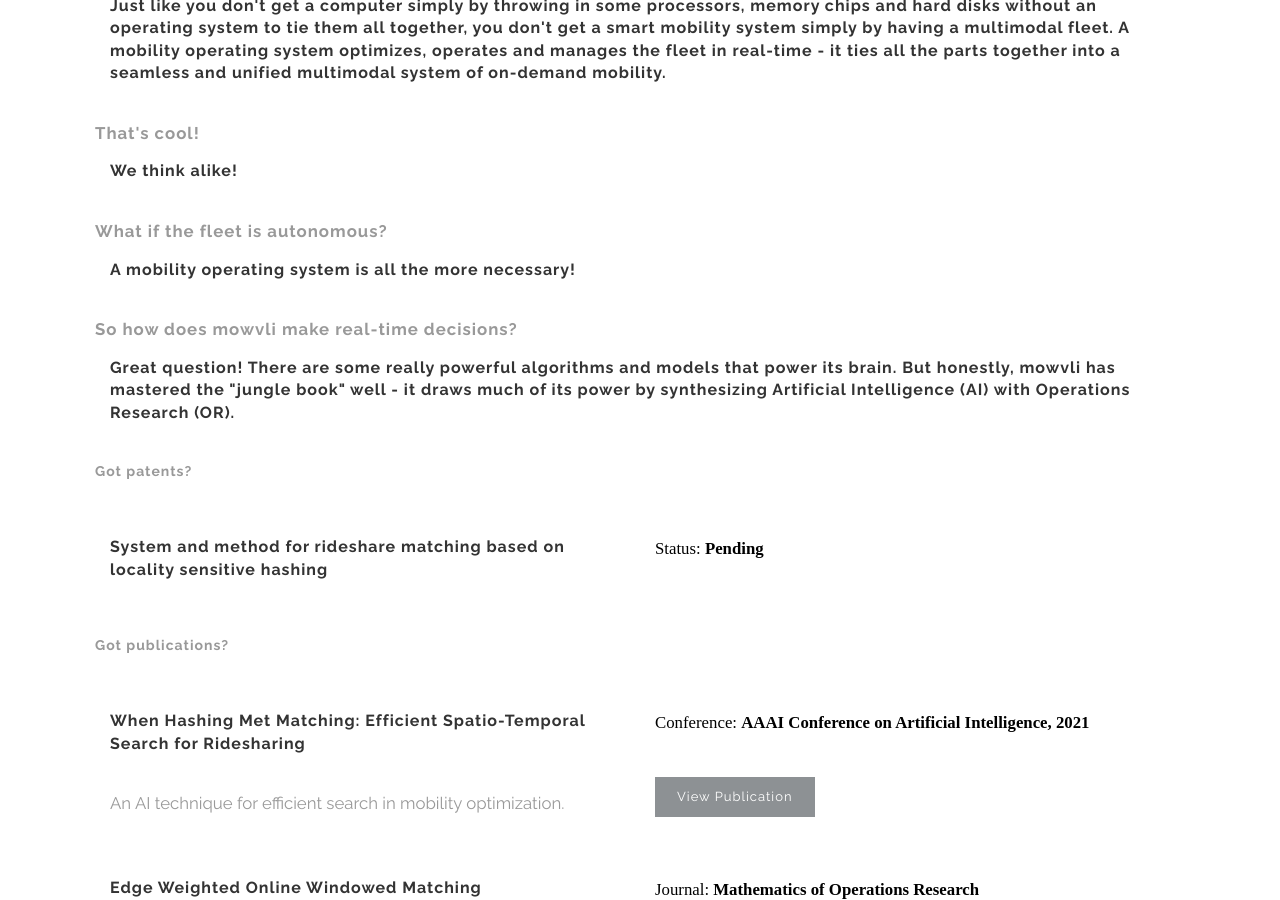
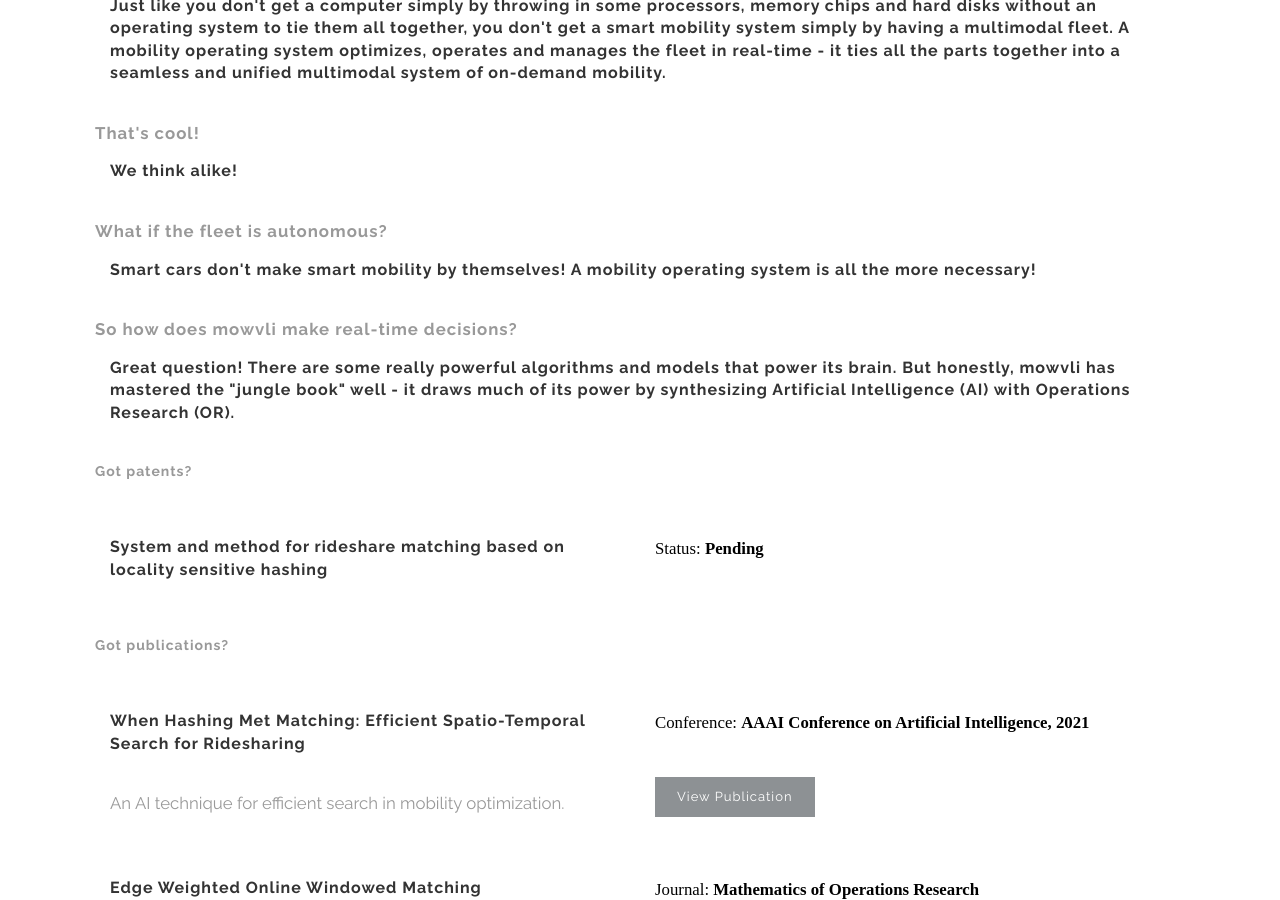
Before and after one commit to turingres/turingres.github.io, a Jekyll site: the page built from about.html, in a window 1280 px wide and 900 px high, scrolled down 322 px. Built offline with Jekyll 4.4.1, drawn with Linux system fonts in a browser that asks for light colours.

Commit message:
about updated

```diff
--- a/about.html
+++ b/about.html
@@ -63,7 +63,7 @@
     <div class='medium-16 columns'>
       <h4 style='color: #999'> <big> What if the fleet is autonomous? </big> </h4>
       <div class='medium-12 columns'>
-        <h3>A mobility operating system is all the more necessary!</h3> <br>
+        <h3>Smart cars don't make smart mobility by themselves! A mobility operating system is all the more necessary!</h3> <br>
       </div>
     </div>
   </div>
```
